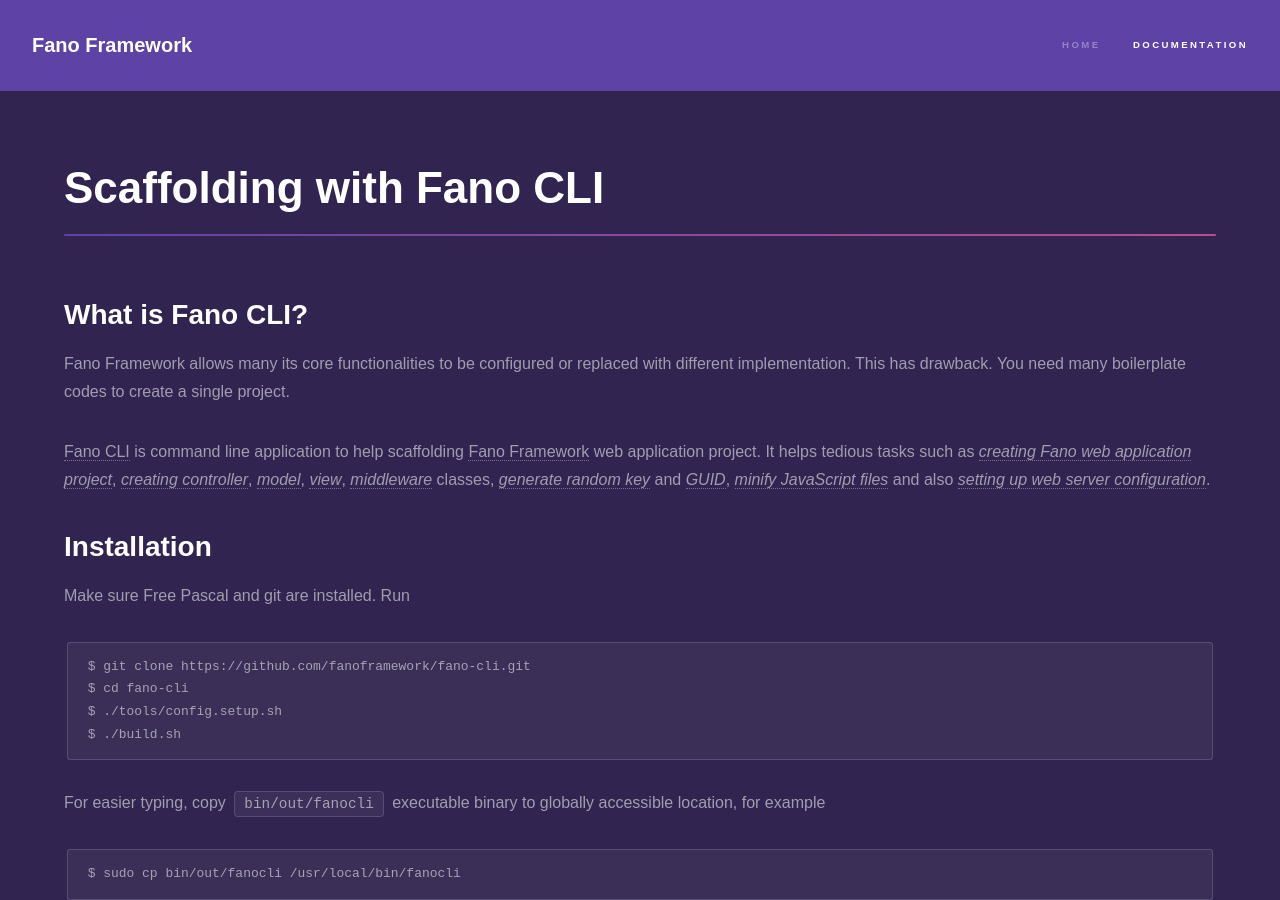
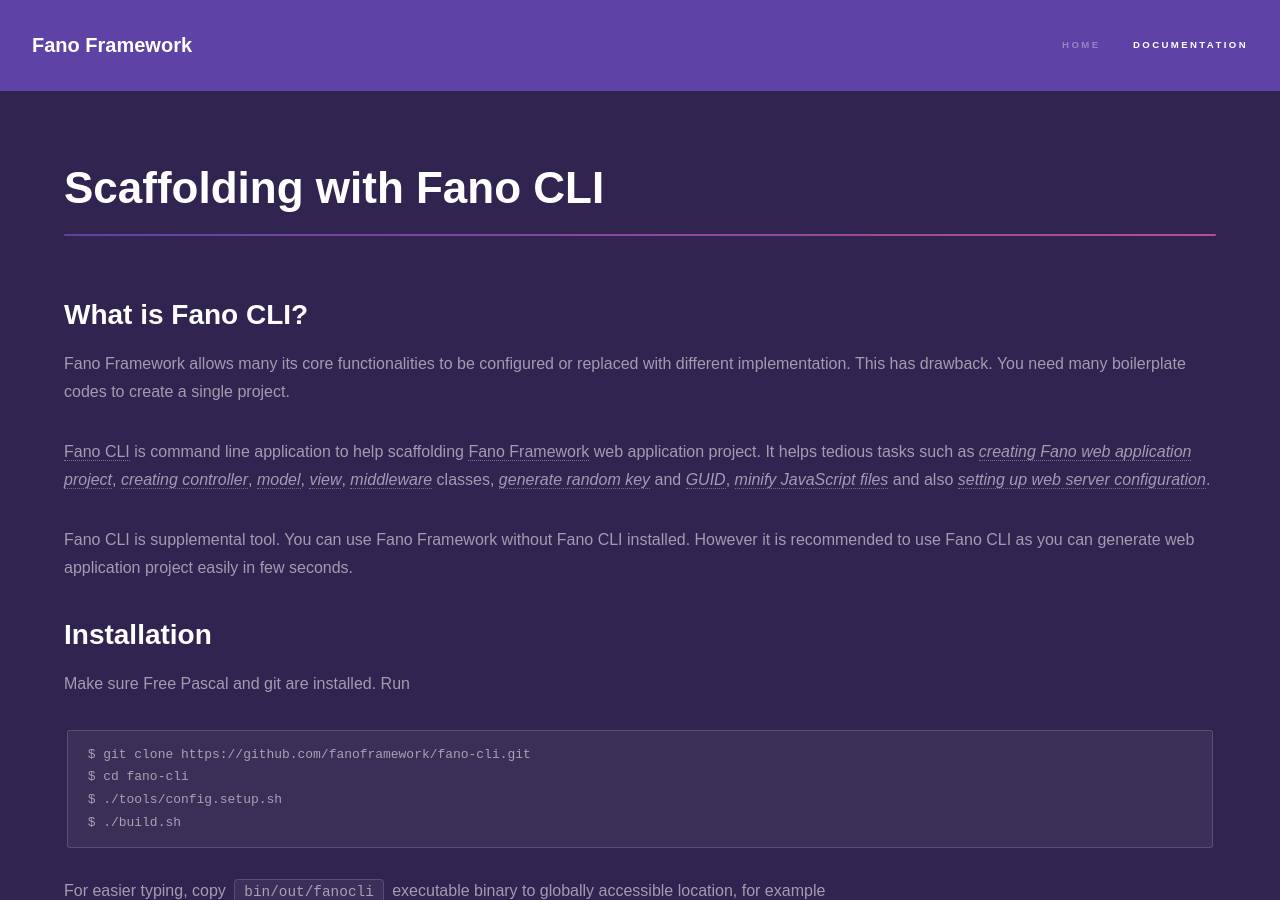
Before and after one commit to fanoframework/fanoframework.github.io, a Jekyll site: the page built from scaffolding-with-fano-cli/index.md, in a window 1280 px wide and 900 px high. Built offline with Jekyll 4.4.1, drawn with Linux system fonts in a browser that asks for light colours; our own code applies the rules of GitHub Pages for plain Markdown files.

Commit message:
Update index.md

```diff
--- a/scaffolding-with-fano-cli/index.md
+++ b/scaffolding-with-fano-cli/index.md
@@ -12,6 +12,8 @@
 to help scaffolding [Fano Framework](https://github.com/fanoframework/fano) web application project. It helps tedious tasks such as
 *[creating Fano web application project](#creating-project)*, *[creating controller](#creating-controller)*, *[model](#creating-model)*, *[view](#creating-view)*, *[middleware](#creating-middleware)* classes,
 *[generate random key](#generate-random-key)* and *[GUID](#generate-guid)*, *[minify JavaScript files](#minify-javascript)* and also *[setting up web server configuration](#deployment)*.
+
+Fano CLI is supplemental tool. You can use Fano Framework without Fano CLI installed. However it is recommended to use Fano CLI as you can generate web application project easily in few seconds.
 
 ## <a name="installation"></a>Installation
 
```
